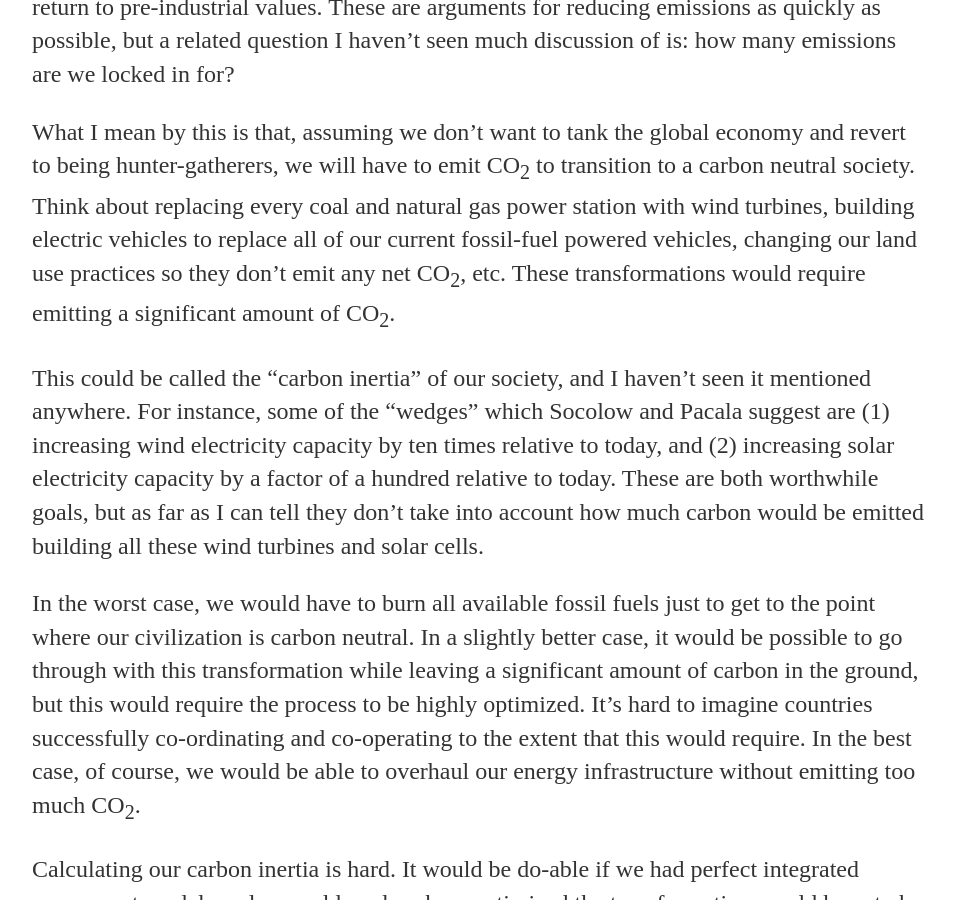
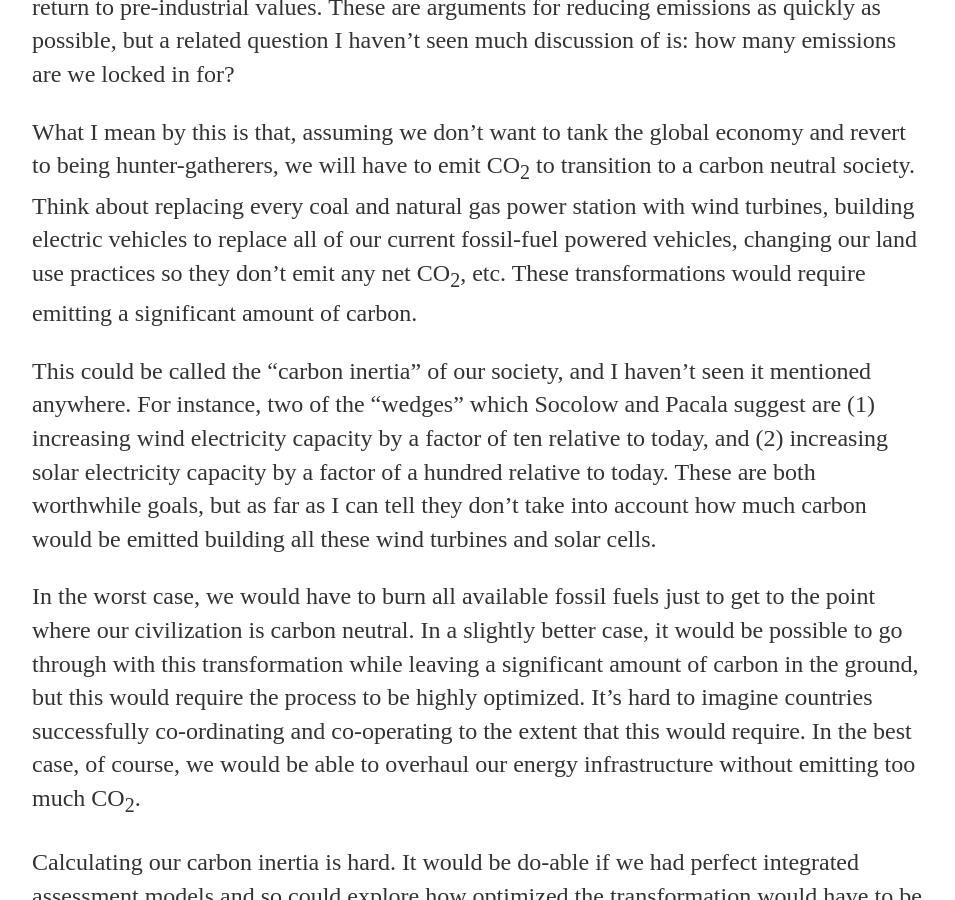
Before and after one commit to nicklutsko/nicklutsko.github.io, a Jekyll site: the page built from _posts/2016-06-28-Carbon-Intertia.md, in a window 1280 px wide and 900 px high, scrolled down 412 px. Shown: the whole window, without its empty margins (160-1115 px from the left). Built offline with Jekyll 4.4.1, drawn with Linux system fonts in a browser that asks for light colours.

Commit message:
edited post again

```diff
--- a/_posts/2016-06-28-Carbon-Intertia.md
+++ b/_posts/2016-06-28-Carbon-Intertia.md
@@ -6,9 +6,9 @@ date: 2016-06-28
 
 <p>People often talk about how we’ve locked in a certain amount of warming: even if we were to immediately stop emitting CO<sub>2</sub>, the planet would keep warming up, for a little while at least. This is because the climate system responds to perturbations on several different time-scales, some of them quite long. It will also take a long time for atmospheric CO<sub>2</sub> levels to return to pre-industrial values. These are arguments for reducing emissions as quickly as possible, but a related question I haven’t seen much discussion of is: how many emissions are we locked in for?</p>
 
-<p>What I mean by this is that, assuming we don’t want to tank the global economy and revert to being hunter-gatherers, we will have to emit CO<sub>2</sub> to transition to a carbon neutral society. Think about replacing every coal and natural gas power station with wind turbines, building electric vehicles to replace all of our current fossil-fuel powered vehicles, changing our land use practices so they don’t emit any net CO<sub>2</sub>, etc.  These transformations would require emitting a significant amount of CO<sub>2</sub>.</p>
+<p>What I mean by this is that, assuming we don’t want to tank the global economy and revert to being hunter-gatherers, we will have to emit CO<sub>2</sub> to transition to a carbon neutral society. Think about replacing every coal and natural gas power station with wind turbines, building electric vehicles to replace all of our current fossil-fuel powered vehicles, changing our land use practices so they don’t emit any net CO<sub>2</sub>, etc.  These transformations would require emitting a significant amount of carbon.</p>
 
-<p>This could be called the “carbon inertia” of our society, and I haven’t seen it mentioned anywhere. For instance, some of the “wedges” which Socolow and Pacala suggest are (1) increasing wind electricity capacity by ten times relative to today, and (2) increasing solar electricity capacity by a factor of a hundred relative to today. These are both worthwhile goals, but as far as I can tell they don’t take into account how much carbon would be emitted building all these wind turbines and solar cells.</p>
+<p>This could be called the “carbon inertia” of our society, and I haven’t seen it mentioned anywhere. For instance, two of the “wedges” which Socolow and Pacala suggest are (1) increasing wind electricity capacity by a factor of ten relative to today, and (2) increasing solar electricity capacity by a factor of a hundred relative to today. These are both worthwhile goals, but as far as I can tell they don’t take into account how much carbon would be emitted building all these wind turbines and solar cells.</p>
 
 <p>In the worst case, we would have to burn all available fossil fuels just to get to the point where our civilization is carbon neutral. In a slightly better case, it would be possible to go through with this transformation while leaving a significant amount of carbon in the ground, but this would require the process to be highly optimized. It’s hard to imagine countries successfully co-ordinating and co-operating to the extent that this would require. In the best case, of course, we would be able to overhaul our energy infrastructure without emitting too much CO<sub>2</sub>.</p>
 
```
